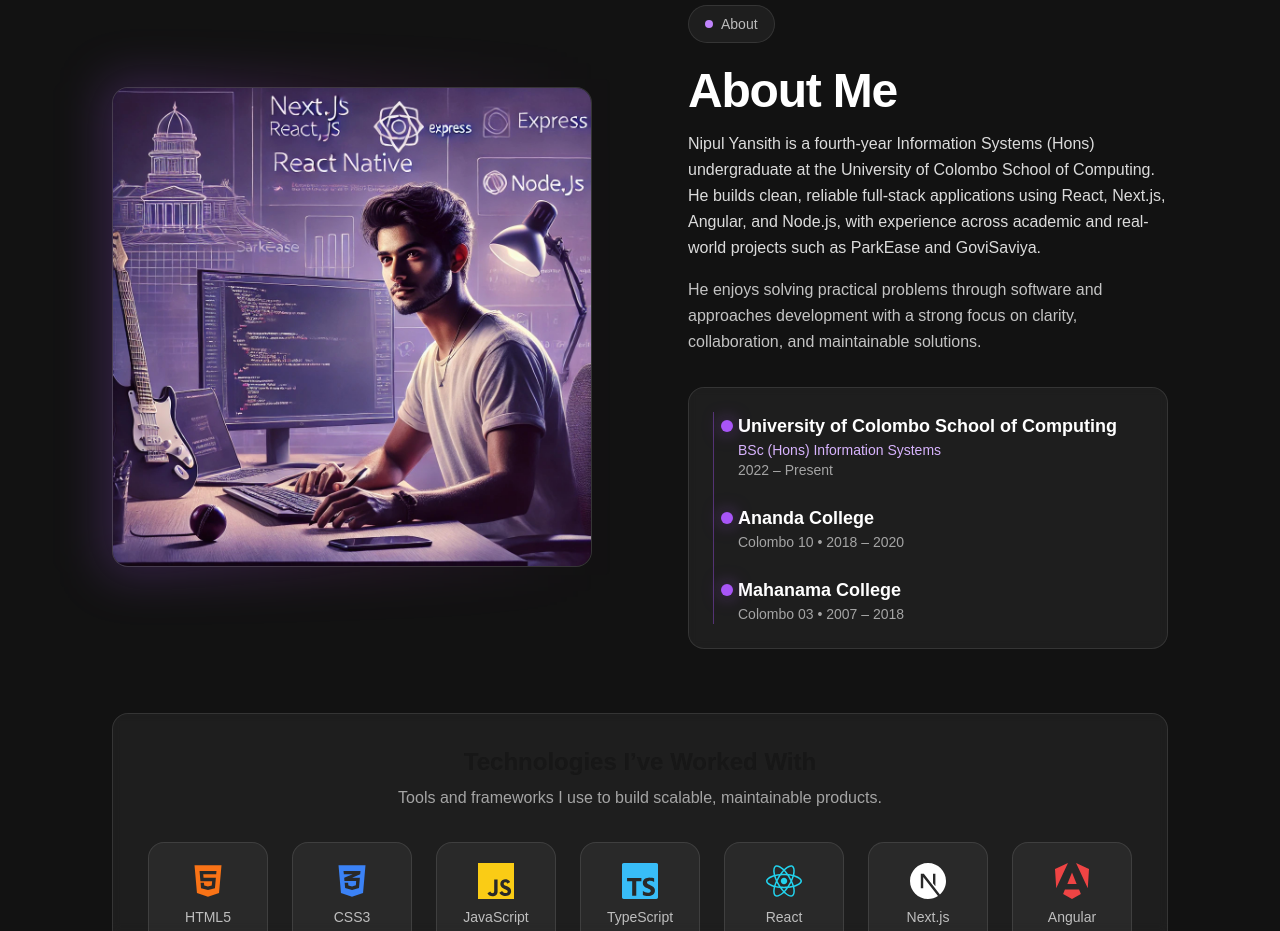
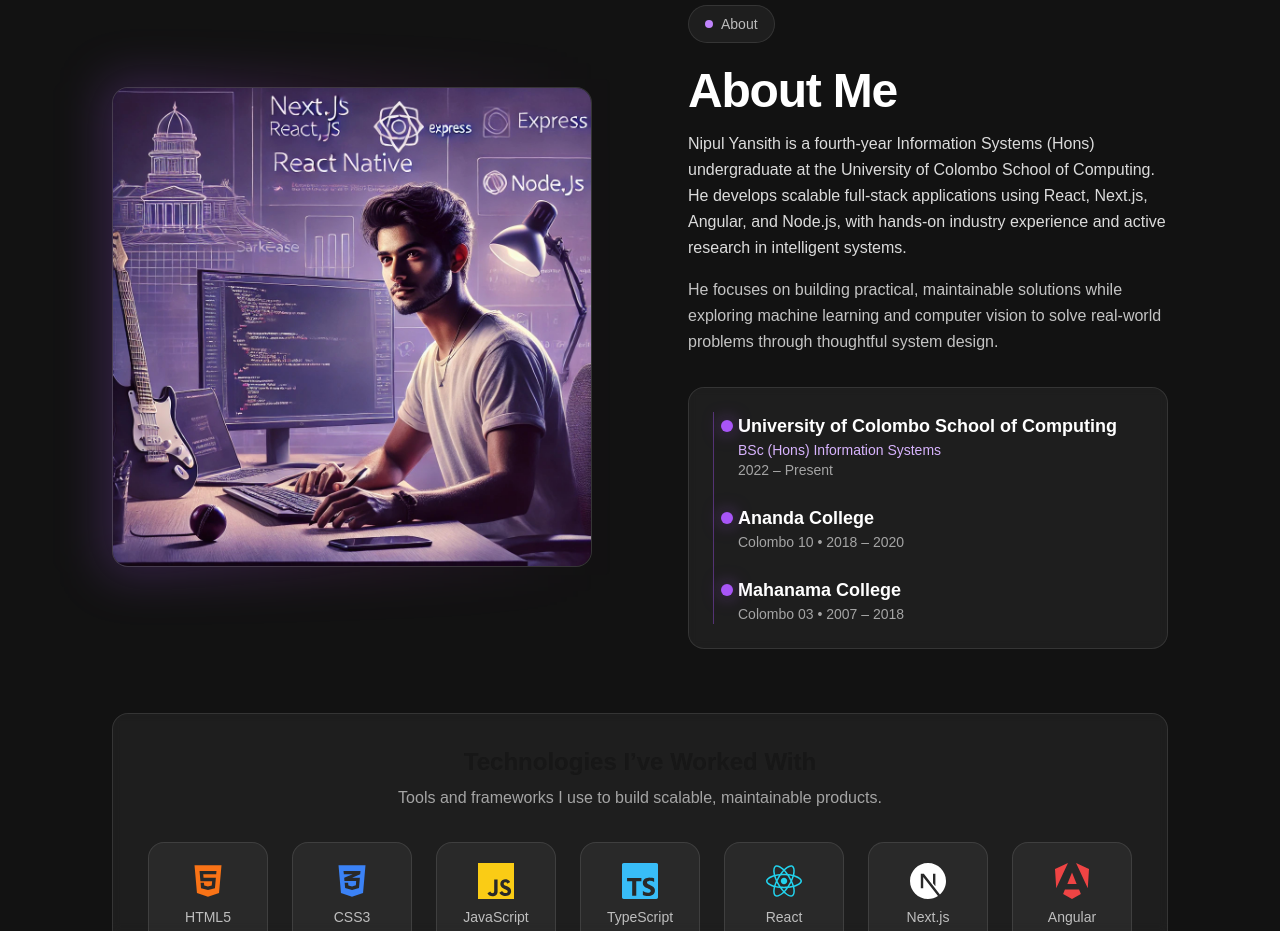
Before and after one commit to nipulyansith/PersonalPortfolio, a Next.js app: page / in a window 1280 px wide. Shown: the part 1040-1971 px from the top of the page. Built offline with nearby package versions, Linux system fonts and the light colour scheme.

Commit message:
Refined About section

```diff
--- a/app/components/AboutSection.jsx
+++ b/app/components/AboutSection.jsx
@@ -177,15 +177,16 @@
           </h2>
 
           <p className="text-base md:text-md text-white/85 leading-relaxed text-center md:text-left">
-            Nipul Yansith is a fourth-year Information Systems (Hons) undergraduate at the University of Colombo School
-            of Computing. He builds clean, reliable full-stack applications using React, Next.js, Angular, and Node.js,
-            with experience across academic and real-world projects such as ParkEase and GoviSaviya.
-          </p>
+  Nipul Yansith is a fourth-year Information Systems (Hons) undergraduate at the University of Colombo School
+  of Computing. He develops scalable full-stack applications using React, Next.js, Angular, and Node.js, with
+  hands-on industry experience and active research in intelligent systems.
+</p>
 
-          <p className="text-base md:text-md text-white/75 leading-relaxed mt-4 text-center md:text-left">
-            He enjoys solving practical problems through software and approaches development with a strong focus on
-            clarity, collaboration, and maintainable solutions.
-          </p>
+<p className="text-base md:text-md text-white/75 leading-relaxed mt-4 text-center md:text-left">
+  He focuses on building practical, maintainable solutions while exploring machine learning and computer vision
+  to solve real-world problems through thoughtful system design.
+</p>
+
 
           {/* Tabs */}
           {/* <div className="flex flex-row flex-wrap justify-start mt-8 gap-2">
```
